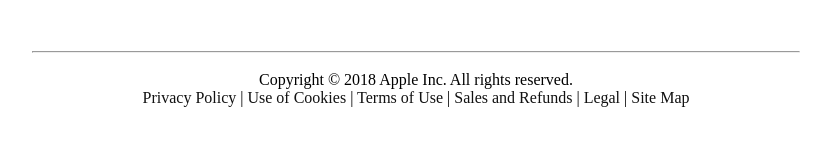
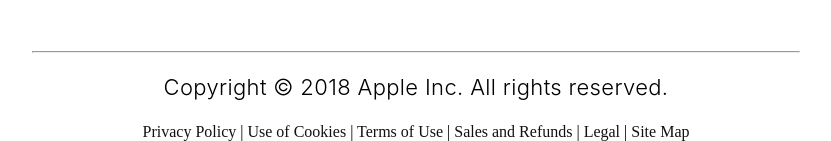
Before and after one commit to YuriyKashpirenko/YuriyKashpirenko.github.io, a PHP site: page /watch.html in a window 1280 px wide. Shown: the part 3786-3927 px from the top of the page, without its empty margins (224-1055 px from the left). Before the commit the page ends 3893 px from the top, so only its background shows below. Run offline with PHP 8.4, Linux system fonts and the light colour scheme.

Commit message:
Update watch2.css

```diff
--- a/css/watch2.css
+++ b/css/watch2.css
@@ -174,6 +174,21 @@
     width: 60%;
 }
 
+footer article {
+    margin-left: auto;
+    margin-right: auto;
+    width: 60%;
+}
+
+footer article p{
+    font-family: "SF Pro Display","SF Pro Icons","Helvetica Neue","Helvetica","Arial",sans-serif;
+    font-size: 22px;
+    line-height: 1.45455;
+    font-weight: 300;
+    letter-spacing: .016em;
+    margin-bottom: 20px;
+}
+
 /* === NAVIGATION FOOTER === */
 #n2 a:active {
     color: #111;
```
